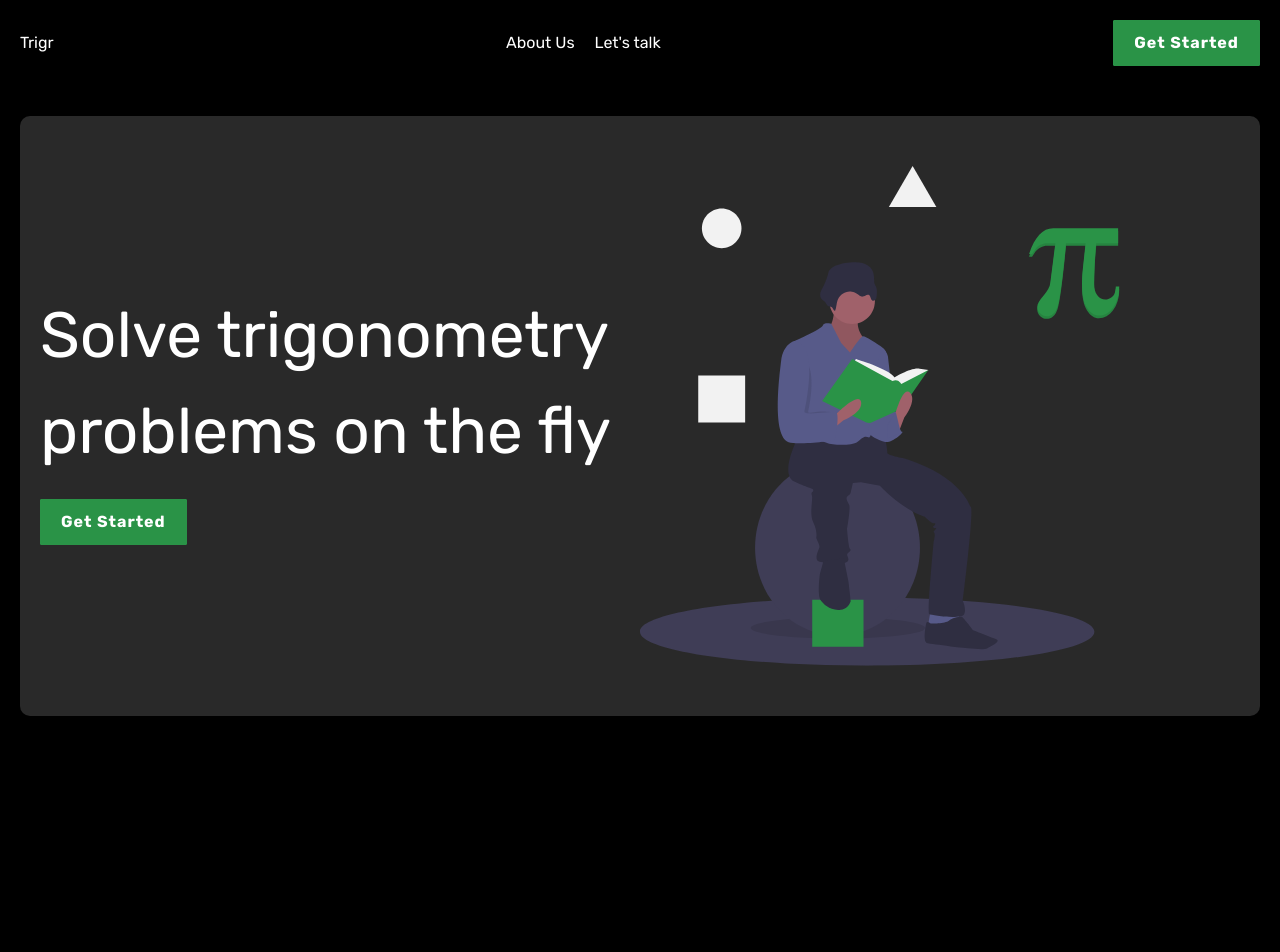
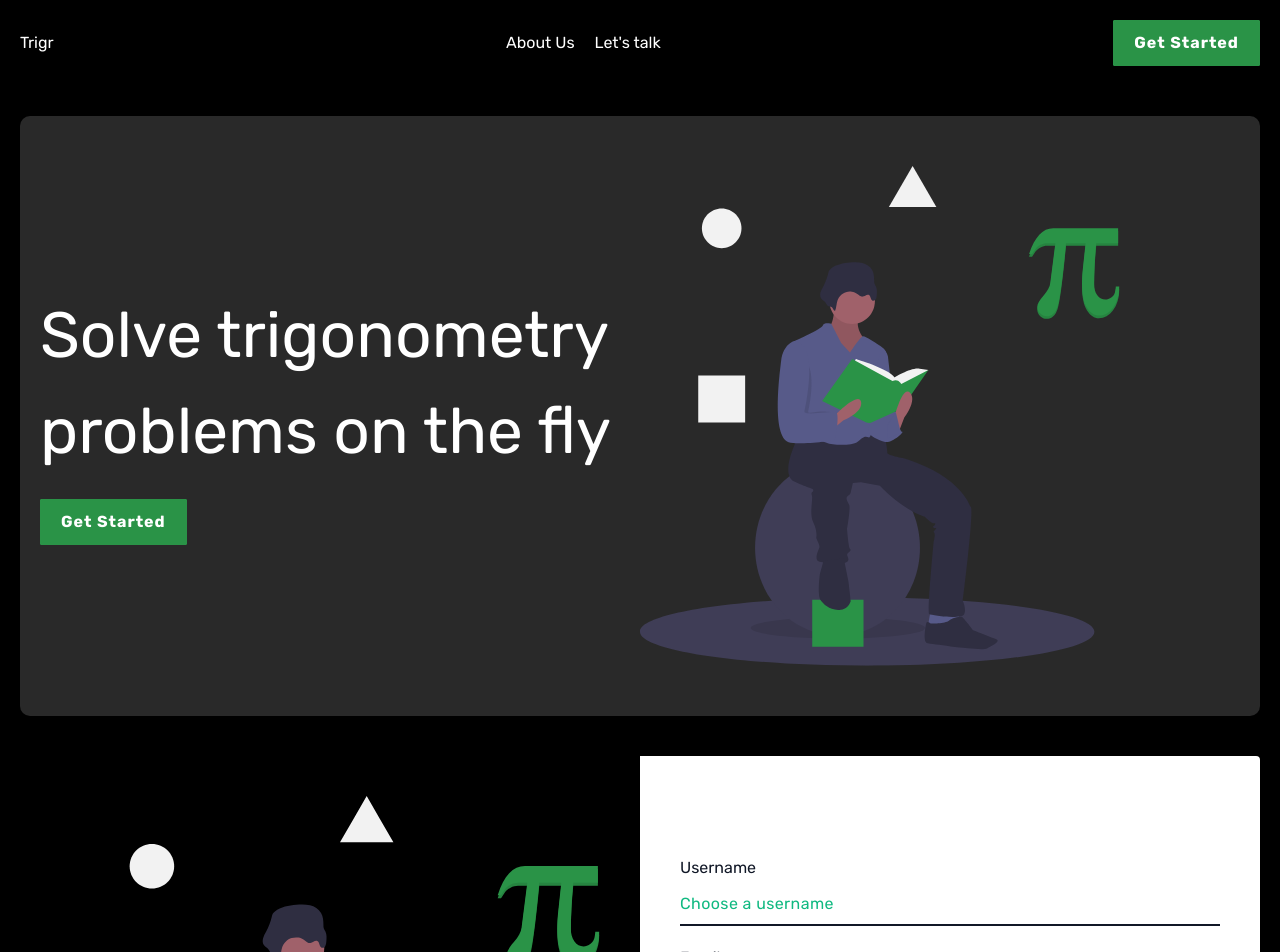
Before and after one commit to SankThomas/trigr, a React (Create React App) app: page / in a window 1280 px wide. Shown: the top 952 px of the page. Before the commit the page ends 800 px from the top, so only its background shows below. Built offline with nearby package versions, Linux system fonts and the light colour scheme.

Commit message:
render GetStarted page

```diff
--- a/src/App.js
+++ b/src/App.js
@@ -1,11 +1,13 @@
 import Header from "./components/Header"
 import Hero from "./components/Hero"
+import GetStarted from "./pages/GetStarted"
 
 function App() {
   return (
-    <main className="container">
+    <main className="wrapper">
       <Header />
       <Hero />
+      <GetStarted />
     </main>
   )
 }
```
